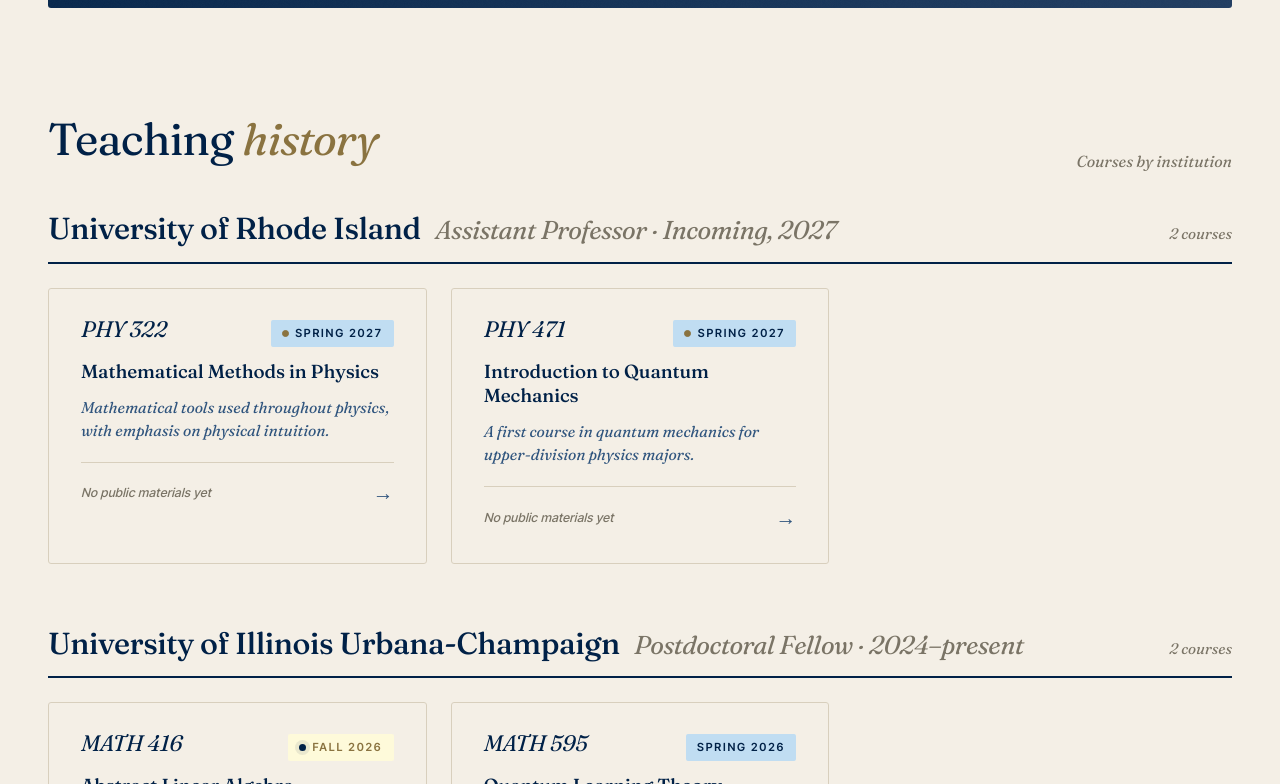
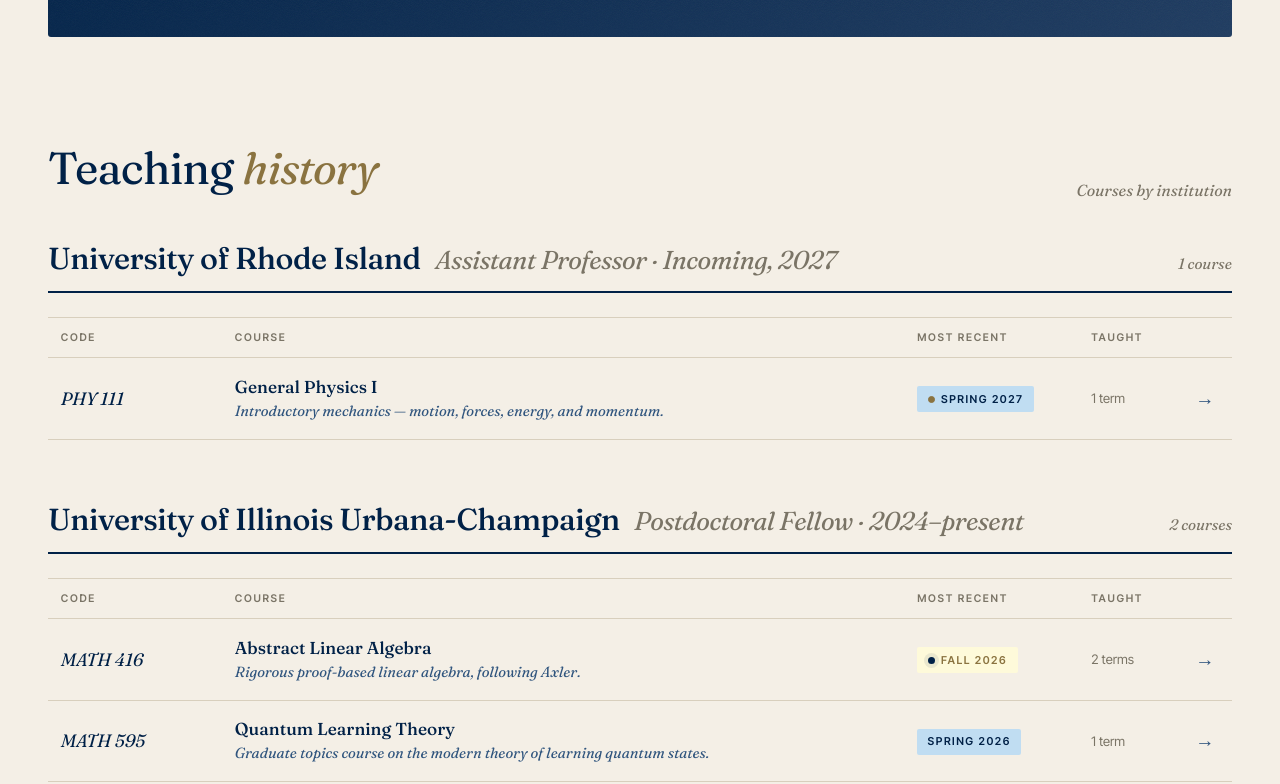
Before and after one commit to JacobBeckey/academic-website, a plain HTML site: page teaching.html in a window 1280 px wide. Shown: the part 2016-2800 px from the top of the page. Drawn offline with Linux system fonts and the light colour scheme.

Commit message:
Teaching page updated

```diff
--- a/teaching.html
+++ b/teaching.html
@@ -3,7 +3,7 @@
 <head>
 <meta charset="UTF-8" />
 <meta name="viewport" content="width=device-width, initial-scale=1.0" />
-<title>Teaching — Jacob L. Beckey</title>
+<title>Teaching — Jacob Beckey</title>
 <link rel="preconnect" href="https://fonts.googleapis.com">
 <link rel="preconnect" href="https://fonts.gstatic.com" crossorigin>
 <link href="https://fonts.googleapis.com/css2?family=Fraunces:ital,opsz,wght@0,9..144,300;0,9..144,400;0,9..144,500;0,9..144,600;0,9..144,700;1,9..144,400&family=Inter+Tight:wght@300;400;500;600;700&display=swap" rel="stylesheet">
@@ -442,76 +442,95 @@
     font-size: 0.95rem;
   }
 
-  .courses-grid {
+  /* ── Course ledger: one row per course, scannable at a glance ── */
+  .course-ledger { border-top: 1px solid var(--rule); }
+
+  .ledger-row {
     display: grid;
-    grid-template-columns: repeat(auto-fill, minmax(330px, 1fr));
+    grid-template-columns: 150px minmax(0, 1fr) 150px 80px 24px;
+    grid-template-areas: "code course term count arrow";
     gap: 1.5rem;
+    align-items: center;
+    padding: 1.1rem 0.8rem;
+    border-bottom: 1px solid var(--rule);
   }
+  .ledger-row.is-course {
+    cursor: pointer;
+    transition: background 0.2s;
+  }
+  .ledger-row.is-course:hover { background: rgba(255, 250, 240, 0.6); }
+  .ledger-row.is-course:hover .ledger-arrow { transform: translateX(4px); color: var(--gold-deep); }
 
-  .course-card {
-    background: var(--paper);
-    border: 1px solid var(--rule);
-    border-radius: 3px;
-    padding: 1.8rem 2rem;
-    cursor: pointer;
-    transition: all 0.25s;
-    display: flex;
-    flex-direction: column;
-    gap: 0.8rem;
-    animation: fadeUp 0.5s ease backwards;
-  }
-  @keyframes fadeUp {
-    from { opacity: 0; transform: translateY(12px); }
-    to { opacity: 1; transform: translateY(0); }
-  }
-  .course-card:hover {
-    transform: translateY(-3px);
-    border-color: var(--gold-deep);
-    box-shadow: 0 10px 24px rgba(0, 33, 71, 0.10);
-  }
-  .course-card:hover .course-card-arrow { transform: translateX(4px); color: var(--gold-deep); }
-
-  .course-card-top {
-    display: flex;
-    justify-content: space-between;
-    align-items: baseline;
-    gap: 1rem;
-  }
-  .course-card-code {
-    font-family: var(--serif);
-    font-style: italic;
-    font-size: 1.4rem;
-    color: var(--ink);
-    font-weight: 400;
-    letter-spacing: -0.01em;
-    line-height: 1;
-  }
-  /* term badge — color coded by season; status dot signals current/upcoming */
-  .course-card-term {
+  /* column labels */
+  .ledger-row.ledger-head {
+    padding-top: 0.7rem;
+    padding-bottom: 0.7rem;
     font-family: var(--sans);
-    font-size: 0.7rem;
+    font-size: 0.66rem;
     font-weight: 600;
     letter-spacing: 0.16em;
     text-transform: uppercase;
-    padding: 0.3rem 0.7rem;
+    color: var(--muted);
+  }
+
+  .ledger-code {
+    grid-area: code;
+    font-family: var(--serif);
+    font-style: italic;
+    font-size: 1.12rem;
+    color: var(--ink);
+    white-space: nowrap;
+  }
+  .ledger-course { grid-area: course; min-width: 0; }
+  .ledger-title {
+    font-family: var(--serif);
+    font-size: 1.08rem;
+    font-weight: 500;
+    line-height: 1.3;
+    color: var(--ink);
+  }
+  .ledger-tagline {
+    font-family: var(--serif);
+    font-style: italic;
+    font-weight: 300;
+    font-size: 0.92rem;
+    color: var(--ink-soft);
+    line-height: 1.4;
+    margin-top: 0.15rem;
+  }
+  .ledger-term { grid-area: term; }
+  .ledger-count {
+    grid-area: count;
+    font-family: var(--sans);
+    font-size: 0.82rem;
+    color: var(--muted);
+    white-space: nowrap;
+  }
+  .ledger-arrow {
+    grid-area: arrow;
+    font-family: var(--serif);
+    font-size: 1.2rem;
+    color: var(--ink-soft);
+    transition: all 0.2s;
+  }
+
+  /* term badge — color coded by season; status dot signals current/upcoming */
+  .term-badge {
+    font-family: var(--sans);
+    font-size: 0.68rem;
+    font-weight: 600;
+    letter-spacing: 0.14em;
+    text-transform: uppercase;
+    padding: 0.3rem 0.65rem;
     border-radius: 2px;
     white-space: nowrap;
     display: inline-flex;
     align-items: center;
     gap: 0.4rem;
   }
-  .course-card-term.season-fall {
-    background: var(--gold-soft);
-    color: var(--gold-deep);
-  }
-  .course-card-term.season-spring {
-    background: var(--keaney-soft);
-    color: var(--ink);
-  }
-  .course-card-term.season-summer {
-    background: var(--paper-deep);
-    color: var(--ink-soft);
-  }
+  .term-badge.season-fall { background: var(--gold-soft); color: var(--gold-deep); }
+  .term-badge.season-spring { background: var(--keaney-soft); color: var(--ink); }
+  .term-badge.season-summer { background: var(--paper-deep); color: var(--ink-soft); }
 
   /* status dot — small filled circle when current/upcoming, sits inside the season badge */
   .status-dot {
@@ -535,54 +554,17 @@
     50% { box-shadow: 0 0 0 4px rgba(0, 33, 71, 0.08); }
   }
 
-  .course-card-title {
-    font-family: var(--serif);
-    font-size: 1.18rem;
-    font-weight: 500;
-    line-height: 1.3;
-    letter-spacing: -0.005em;
-    color: var(--ink);
-  }
-  /* tagline — short descriptive line, one of the card's most-read elements */
-  .course-card-tagline {
-    font-family: var(--serif);
-    font-style: italic;
-    font-size: 0.98rem;
-    color: var(--ink-soft);
-    line-height: 1.45;
-    font-weight: 300;
-  }
-
-  /* small, understated note that past offerings exist (details in modal) */
-  .past-offerings {
-    font-family: var(--sans);
-    font-size: 0.78rem;
-    color: var(--muted);
-    font-style: italic;
-    padding-top: 0.2rem;
-  }
-
-  .course-card-bottom {
-    display: flex;
-    justify-content: space-between;
-    align-items: center;
-    margin-top: 0.4rem;
-    padding-top: 0.9rem;
-    border-top: 1px solid var(--rule);
-  }
-  .course-card-resources {
-    font-family: var(--sans);
-    font-size: 0.78rem;
-    font-weight: 500;
-    color: var(--ink-soft);
-    letter-spacing: 0.02em;
-  }
-  .course-card-resources .none { color: var(--muted); font-style: italic; }
-  .course-card-arrow {
-    font-family: var(--serif);
-    font-size: 1.3rem;
-    color: var(--ink-soft);
-    transition: all 0.2s;
+  /* mobile: code + term on top line, course beneath; column labels and count hidden */
+  @media (max-width: 760px) {
+    .ledger-row {
+      grid-template-columns: minmax(0, 1fr) auto;
+      grid-template-areas: "code term" "course course";
+      gap: 0.5rem 1rem;
+      padding: 1rem 0.4rem;
+    }
+    .ledger-row.ledger-head,
+    .ledger-count,
+    .ledger-arrow { display: none; }
   }
 
   /* ───────── MODAL ───────── */
@@ -902,16 +884,16 @@
 
 <!-- NAV -->
 <nav>
-  <a href="index-uri.html" class="logo">
-    <span class="logo-name">Jacob L. Beckey</span>
-    <span class="logo-affil">Physics · University of Rhode Island</span>
+  <a href="index.html" class="logo">
+    <span class="logo-name">Jacob Beckey</span>
+    <span class="logo-affil">Quantum Information Theorist</span>
   </a>
   <div class="nav-links">
-    <a href="research-uri.html">Research</a>
-    <a href="teaching-uri.html" class="active">Teaching</a>
-    <a href="resources-uri.html">Resources</a>
-    <a href="outreach-uri.html">Outreach</a>
-    <a href="#" class="cv">CV ↓</a>
+    <a href="research.html">Research</a>
+    <a href="teaching.html" class="active">Teaching</a>
+    <a href="resources.html">Resources</a>
+    <a href="#">Outreach</a>
+    <a href="assets/cv.pdf" target="_blank" rel="noopener" class="cv">CV ↓</a>
   </div>
 </nav>
 
@@ -920,7 +902,11 @@
   <div class="eyebrow">Teaching</div>
   <h1 class="hero-headline">Teaching <em>science</em> is teaching how to <em>think.</em></h1>
   <p class="hero-sub">
-    Every student who passes through a physics or math classroom — not just those headed for STEM careers — deserves to learn what science actually is, how knowledge gets made and contested, and how to think clearly with evidence. My courses are built on that conviction.
+  I believe an understanding of science benefits every student, whatever their intended career, and is essential
+  to being an informed member of a democratic society. I also believe that no one can truly
+  <em>understand</em> science without <em>doing</em> science. So in every course I teach, students engage in the actual practices
+  of scientists, and we place that work in its historical, philosophical, and sociocultural context, so
+  that students come away understanding what science is and what scientists do.
   </p>
 </section>
 
@@ -930,16 +916,16 @@
     <div class="philosophy-text">
       <h2>Teaching <em>philosophy</em></h2>
       <p>My approach to teaching is informed by decades of educational research and a core belief: <strong>science literacy is not optional, and it is not only for future scientists.</strong> Every student needs to understand what science is and what scientists actually do, because those tools serve them in any career — and because a functioning democracy requires a populace that can assess claims, engage in fact-based dialogue, exercise appropriate skepticism, and interpret data effectively.</p>
-      <p>That commitment shapes how I design every course I teach. I draw heavily on the <a href="https://www.idealizedscience.org/" target="_blank" rel="noopener">Idealized Science Framework</a> — a research-informed model my colleagues and I have developed at the Idealized Science Institute — which centers the actual practices of science and mathematics: how questions get framed, how evidence is gathered and evaluated, how disagreement is resolved, and how knowledge evolves.</p>
-      <p>In practice, this means students in my courses don't just solve problem sets — they argue, model, write, and revise. They encounter not just the polished results in their textbooks but the messy, contested process that produced them.</p>
+      <p>That commitment shapes how I design every course I teach. I draw heavily on the Idealized Science Framework — a research-backed model developed by Dr. Brian M. Wargo at the <a href="https://www.idealizedscience.org/" target="_blank" rel="noopener">Idealized Science Institute</a> — which centers the actual practices of science and mathematics: how questions get framed, how evidence is gathered and evaluated, how disagreement is resolved, and how knowledge evolves.</p>
+      <p>In practice, this means students in my courses don't just solve problems, they ask questions, make claims, engage in dialogic discourse, and are active participants in the social construction of knowledge. They encounter not just the polished results in their textbooks but the messy, non-linear, and deeply human process that led to their discovery.</p>
     </div>
 
     <aside class="pull-quote">
       <div class="pull-quote-text">
-        A functioning democracy requires a society that can <em>assess claims, engage in fact-based dialogue, and interpret data.</em> Teaching science well is teaching those skills.
+        Science has been taught too much as an accumulation of ready-made material with which students are to be made familiar, not enough as a method of thinking, an attitude of mind, after the pattern of which mental habits are to be transformed.
       </div>
       <div class="pull-quote-attribution">
-        <a href="https://www.idealizedscience.org/" target="_blank" rel="noopener">The Idealized Science Framework →</a>
+        <a href="https://www.jstor.org/stable/1634781?seq=1" target="_blank" rel="noopener">John Dewey, 1910 address to the AAAS</a>
       </div>
     </aside>
   </div>
@@ -948,9 +934,11 @@
 <!-- INCLUSIVITY -->
 <section class="inclusivity">
   <div class="inclusivity-inner">
-    <div class="inclusivity-label">A commitment to every student</div>
+    <div class="inclusivity-label">A commitment to inclusivity</div>
     <div class="inclusivity-text">
-      <p>My classroom is open to every student — regardless of background, identity, prior preparation, or career path. <strong>I take my obligation to inclusive teaching seriously,</strong> and I work to make sure that students who have historically been underrepresented in physics and mathematics know that they belong here. If you are a URI student curious about quantum physics, mathematics, or science more broadly — whether you've taken three courses or none — I want to hear from you. Come to office hours. Send me an email. Ask the question you think is too basic. It almost certainly isn't.</p>
+      <p>My classroom is open to every student — regardless of background, identity, prior preparation, or career path.
+        <em>I take my obligation to inclusive teaching seriously,</em> and I work to make sure that all students, especially those who have
+        historically been underrepresented in physics and mathematics, know that they belong.</p>
     </div>
   </div>
 </section>
@@ -1014,31 +1002,17 @@
    `offerings` is the list of times that course has been taught — sorted newest first.
    Different course codes for the same course across offerings (e.g., MATH 416 → MATH 460)
    are tracked per offering.
-   Spring 2027 courses are placeholders to be confirmed.
 */
 const COURSES = [
-  /* URI — Spring 2027 placeholders */
+  /* URI */
   {
-    id: "uri-math-methods",
+    id: "uri-phy111",
     institution: "uri",
-    title: "Mathematical Methods in Physics",
-    tagline: "Mathematical tools used throughout physics, with emphasis on physical intuition.",
-    description: "<p>An upper-division survey of the mathematical tools used throughout physics — linear algebra, complex analysis, Fourier methods, partial differential equations, and special functions — taught with an emphasis on building physical intuition alongside formal technique.</p><p>This course is currently a placeholder; final course assignment to be confirmed by the department.</p>",
-    isPlaceholder: true,
+    title: "General Physics I",
+    tagline: "Introductory mechanics — motion, forces, energy, and momentum.",
+    description: "<p>A first course in physics covering kinematics, Newton's laws, work and energy, momentum, rotational motion, and oscillations. The emphasis is on building physical reasoning and quantitative problem-solving skills that serve students in any field — not just those headed for a physics degree.</p>",
     offerings: [
-      { code: "PHY 322", term: "Spring 2027", year: 2027, season: "Spring", students: null, isUpcoming: true }
-    ],
-    links: []
-  },
-  {
-    id: "uri-quantum-intro",
-    institution: "uri",
-    title: "Introduction to Quantum Mechanics",
-    tagline: "A first course in quantum mechanics for upper-division physics majors.",
-    description: "<p>A first course in quantum mechanics for upper-division physics majors. Foundations through the Schrödinger equation, angular momentum, perturbation theory, and applications to atomic and condensed-matter systems. Pairs problem-solving with conceptual development of quantum measurement, entanglement, and the role of probability in physical theory.</p><p>This course is currently a placeholder; final course assignment to be confirmed by the department.</p>",
-    isPlaceholder: true,
-    offerings: [
-      { code: "PHY 471", term: "Spring 2027", year: 2027, season: "Spring", students: null, isUpcoming: true }
+      { code: "PHY 111", term: "Spring 2027", year: 2027, season: "Spring", students: null, isUpcoming: true }
     ],
     links: []
   },
@@ -1137,46 +1111,30 @@
 }
 
 /* ============ RENDER ============ */
-function renderCourseCard(c) {
+function termBadge(o) {
+  const dot = o.isCurrent
+    ? '<span class="status-dot current" title="Currently teaching"></span>'
+    : o.isUpcoming
+      ? '<span class="status-dot upcoming" title="Upcoming"></span>'
+      : '';
+  return `<span class="term-badge season-${o.season.toLowerCase()}">${dot}${o.term}</span>`;
+}
+
+function renderCourseRow(c) {
   const sorted = sortOfferings(c.offerings);
   const latest = sorted[0];
-  const past = sorted.slice(1);
-
-  // term badge — color by season, with a current/upcoming dot if applicable
-  const seasonClass = `season-${latest.season.toLowerCase()}`;
-  const statusDot = latest.isCurrent
-    ? '<span class="status-dot current" title="Currently teaching"></span>'
-    : latest.isUpcoming
-      ? '<span class="status-dot upcoming" title="Upcoming"></span>'
-      : '';
-
-  // course code is the latest offering's code
-  const codeDisplay = latest.code;
-
-  // past offerings — quiet tail line only
-  const pastLine = past.length === 0
-    ? ''
-    : `<div class="past-offerings">Previously taught ${past.length} ${past.length === 1 ? 'time' : 'times'} — see details</div>`;
-
-  const resourceCount = c.links.length;
-  const resourceLabel = resourceCount === 0
-    ? '<span class="none">No public materials yet</span>'
-    : `${resourceCount} ${resourceCount === 1 ? 'resource' : 'resources'} available`;
-
+  const n = sorted.length;
   return `
-    <article class="course-card" data-course="${c.id}">
-      <div class="course-card-top">
-        <div class="course-card-code">${codeDisplay}</div>
-        <div class="course-card-term ${seasonClass}">${statusDot}${latest.term}</div>
+    <div class="ledger-row is-course" data-course="${c.id}" role="button" tabindex="0">
+      <div class="ledger-code">${latest.code}</div>
+      <div class="ledger-course">
+        <div class="ledger-title">${c.title}</div>
+        <div class="ledger-tagline">${c.tagline}</div>
       </div>
-      <div class="course-card-title">${c.title}</div>
-      <div class="course-card-tagline">${c.tagline}</div>
-      ${pastLine}
-      <div class="course-card-bottom">
-        <span class="course-card-resources">${resourceLabel}</span>
-        <span class="course-card-arrow">→</span>
-      </div>
-    </article>
+      <div class="ledger-term">${termBadge(latest)}</div>
+      <div class="ledger-count">${n} ${n === 1 ? 'term' : 'terms'}</div>
+      <div class="ledger-arrow">→</div>
+    </div>
   `;
 }
 
@@ -1198,8 +1156,11 @@
         <h3>${uni.name} <span class="uni-detail">${uni.detail}</span></h3>
         <span class="university-meta">${all.length} ${all.length === 1 ? 'course' : 'courses'}</span>
       </div>
-      <div class="courses-grid">
-        ${all.map(c => renderCourseCard(c)).join('')}
+      <div class="course-ledger">
+        <div class="ledger-row ledger-head">
+          <div>Code</div><div>Course</div><div>Most recent</div><div>Taught</div><div></div>
+        </div>
+        ${all.map(renderCourseRow).join('')}
       </div>
     </div>
   `;
@@ -1247,7 +1208,7 @@
             : '';
         const enrollment = typeof o.students === 'number'
           ? `${o.students} students`
-          : (o.isPlaceholder ? 'Enrollment TBD' : (o.isCurrent ? 'In progress' : '—'));
+          : (o.isUpcoming ? 'Enrollment TBD' : (o.isCurrent ? 'In progress' : '—'));
         return `
           <div class="offering-row">
             <div class="offering-term"><span class="offering-term-badge ${seasonClass}">${statusDot}${o.term}</span></div>
@@ -1297,6 +1258,9 @@
 function attachClickHandlers() {
   document.querySelectorAll('[data-course]').forEach(el => {
     el.addEventListener('click', () => openModal(el.dataset.course));
+    el.addEventListener('keydown', e => {
+      if (e.key === 'Enter' || e.key === ' ') { e.preventDefault(); openModal(el.dataset.course); }
+    });
   });
 }
 
```
Also changed, not shown: index.html (+3 -3 lines), research.html (+1 -1 lines), resources.html (+1 -1 lines), 1 other file.
